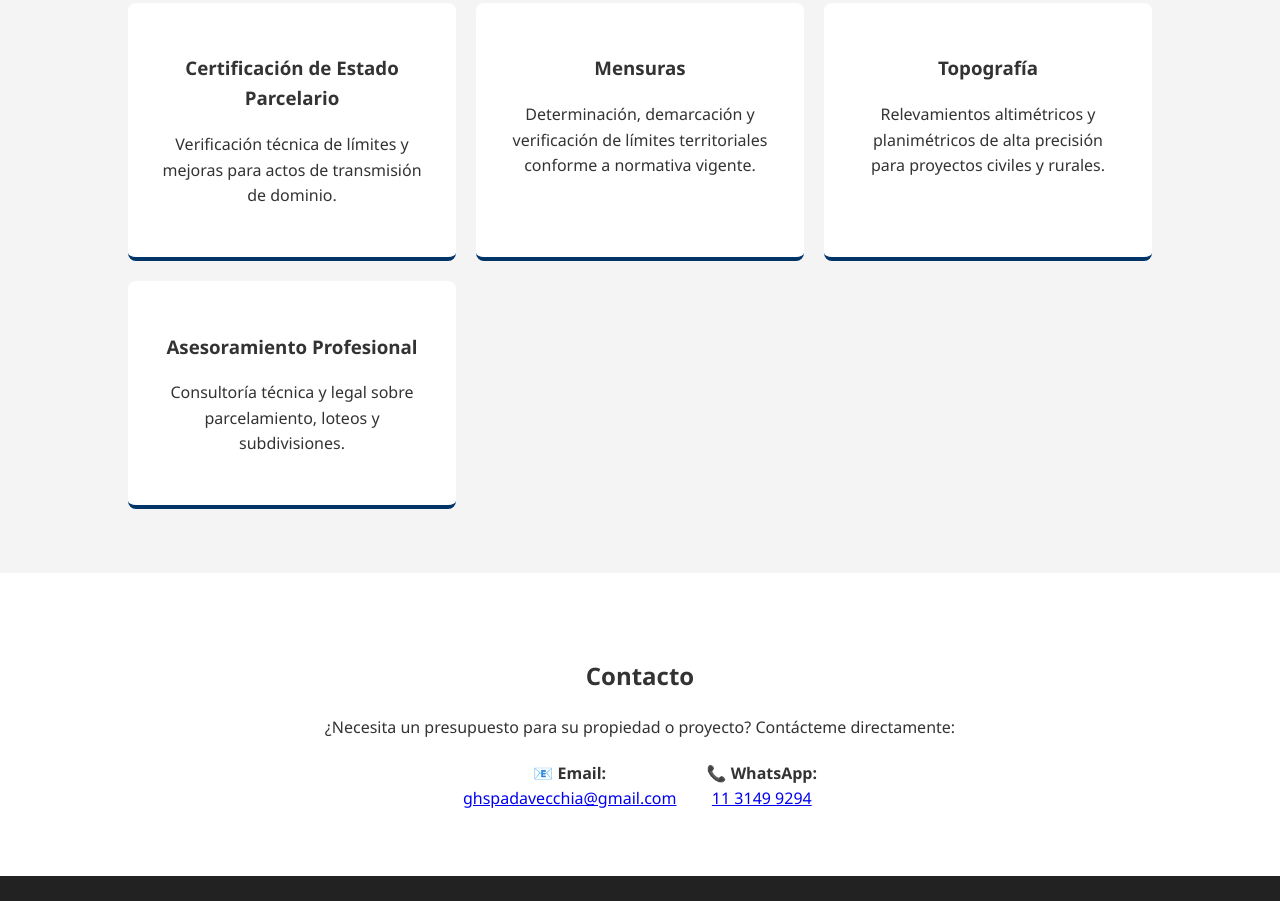
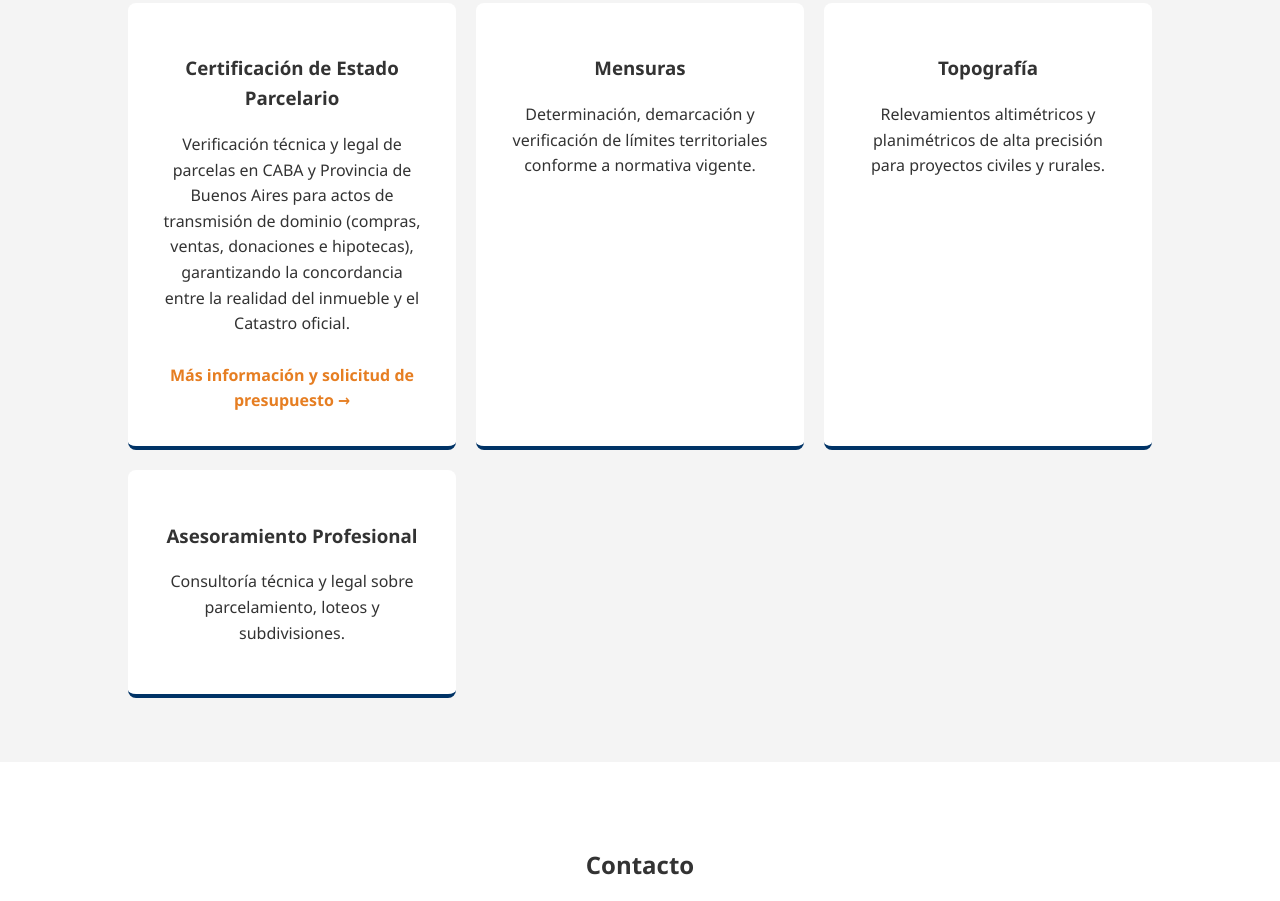
Before and after one commit to ghspadavecchia-agrimensor/web, a plain HTML site: page index.html in a window 1280 px wide. Shown: the part 860-1761 px from the top of the page. Drawn offline with Linux system fonts and the light colour scheme.

Commit message:
Update index.html
boton para pedir presupuesto de cep

```diff
--- a/index.html
+++ b/index.html
@@ -102,6 +102,19 @@
 
         .service-card:hover { transform: translateY(-10px); }
 
+        .service-link {
+            display: inline-block;
+            margin-top: 10px;
+            color: #e67e22; /* Naranja de contraste */
+            font-weight: bold;
+            text-decoration: none;
+            transition: color 0.3s ease;
+        }
+
+        .service-link:hover {
+            color: #003366; /* Azul Marino al pasar el mouse */
+            text-decoration: underline;
+        }
         .contact {
             padding: 4rem 10%;
             text-align: center;
@@ -164,9 +177,14 @@
     <section class="services">
         <h2 style="text-align: center;">Servicios Profesionales</h2>
         <div class="services-grid">
+           <!-- Tarjeta de Servicio: Estado Parcelario -->
             <div class="service-card">
                 <h3>Certificación de Estado Parcelario</h3>
-                <p>Verificación técnica de límites y mejoras para actos de transmisión de dominio.</p>
+                <p> Verificación técnica y legal de parcelas en CABA y Provincia de Buenos Aires para actos de transmisión de dominio (compras, ventas, donaciones e hipotecas), garantizando la concordancia entre la realidad del inmueble y el Catastro oficial.</p>
+            <!-- Botón / Link a la nueva Landing Page -->
+                <a href="estado-parcelario.html" class="service-link">
+                    Más información y solicitud de presupuesto &rarr;
+                </a>
             </div>
             <div class="service-card">
                 <h3>Mensuras</h3>
```
